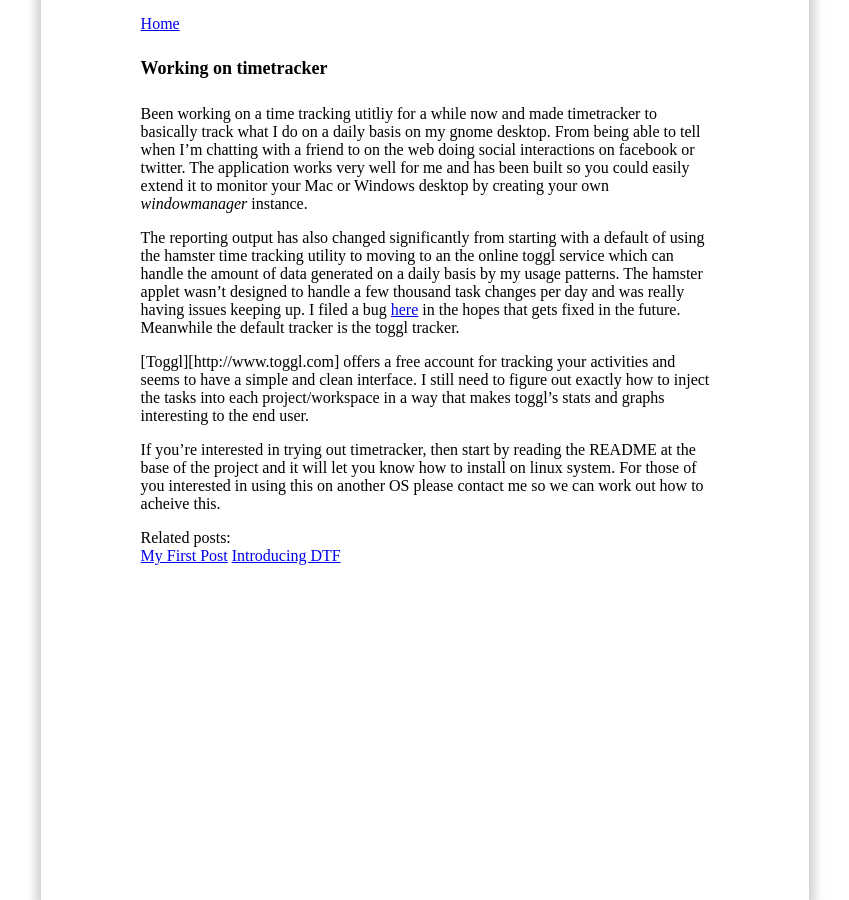
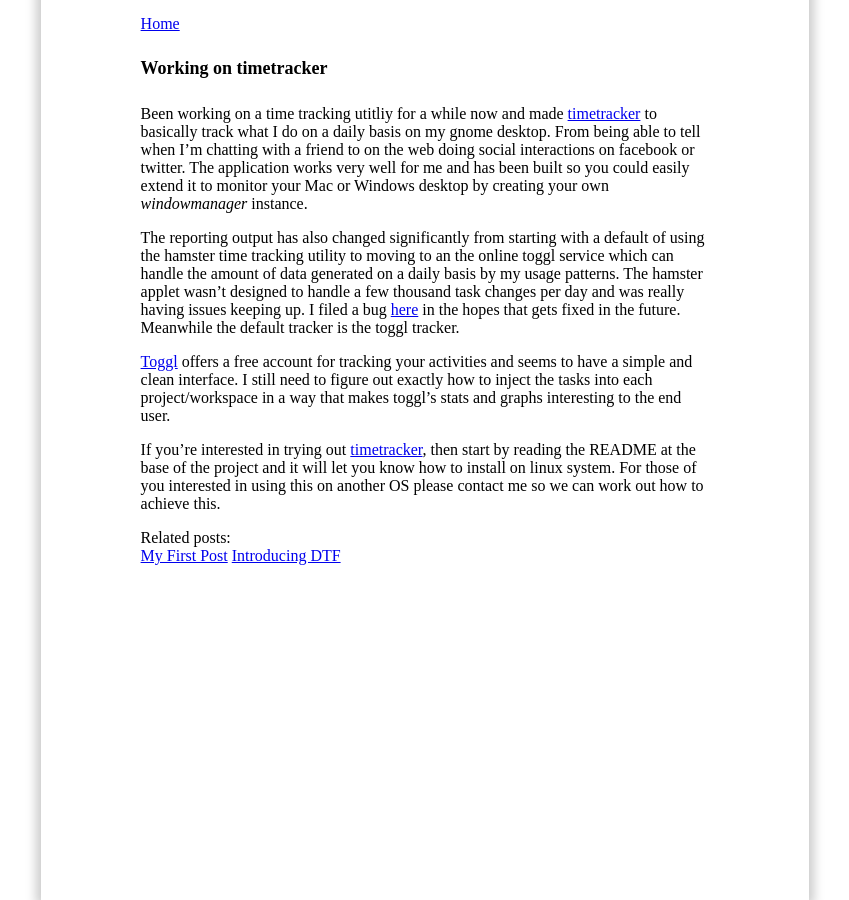
Before and after one commit to rlgomes/rlgomes.github.com, a Jekyll site: the page built from work/python/_posts/2011-01-17-timetracker.markdown, in a window 1280 px wide. Shown: the whole page, without its empty margins (215-1064 px from the left). Built offline with Jekyll 4.4.1, drawn with Linux system fonts in a browser that asks for light colours.

Commit message:
- ok now fixed up the links (need to make the timetracker checkin to match this)

```diff
--- a/work/python/_posts/2011-01-17-timetracker.markdown
+++ b/work/python/_posts/2011-01-17-timetracker.markdown
@@ -5,7 +5,7 @@
 categories: [tracking, python, monitor]
 ---
 
-Been working on a time tracking utitliy for a while now and made timetracker to
+Been working on a time tracking utitliy for a while now and made [timetracker](http://github.com/rlgomes/timetracker) to
 basically track what I do on a daily basis on my gnome desktop. From being able
 to tell when I'm chatting with a friend to on the web doing social interactions
 on facebook or twitter. The application works very well for me and has been
@@ -21,12 +21,12 @@
 the hopes that gets fixed in the future. Meanwhile the default tracker is the
 toggl tracker.
 
-[Toggl][http://www.toggl.com] offers a free account for tracking your activities and seems to have a
+[Toggl](http://www.toggl.com) offers a free account for tracking your activities and seems to have a
 simple and clean interface. I still need to figure out exactly how to inject the
 tasks into each project/workspace in a way that makes toggl's stats and graphs
 interesting to the end user.
 
-If you're interested in trying out timetracker, then start by reading the README
+If you're interested in trying out [timetracker](http://github.com/rlgomes/timetracker), then start by reading the README
 at the base of the project and it will let you know how to install on linux
 system. For those of you interested in using this on another OS please contact
-me so we can work out how to acheive this.
+me so we can work out how to achieve this.
```
